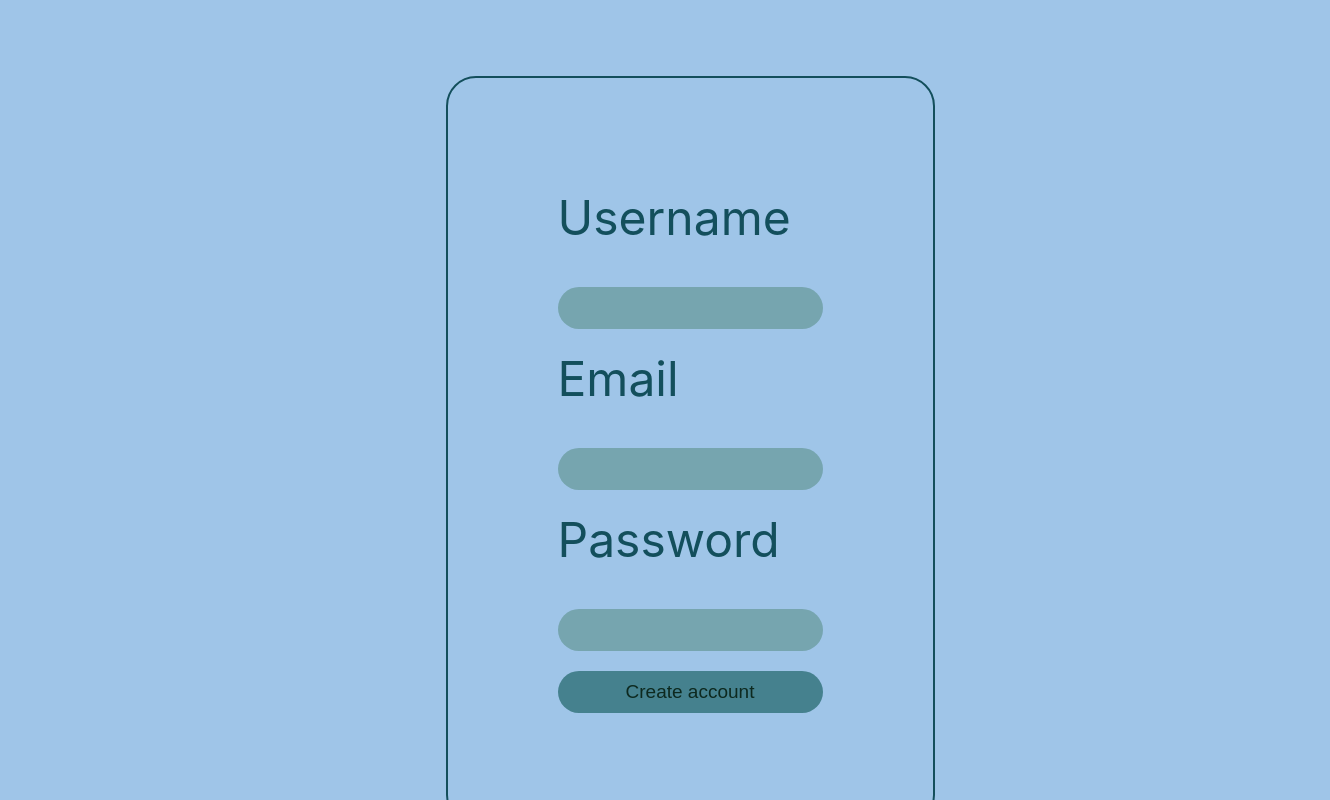
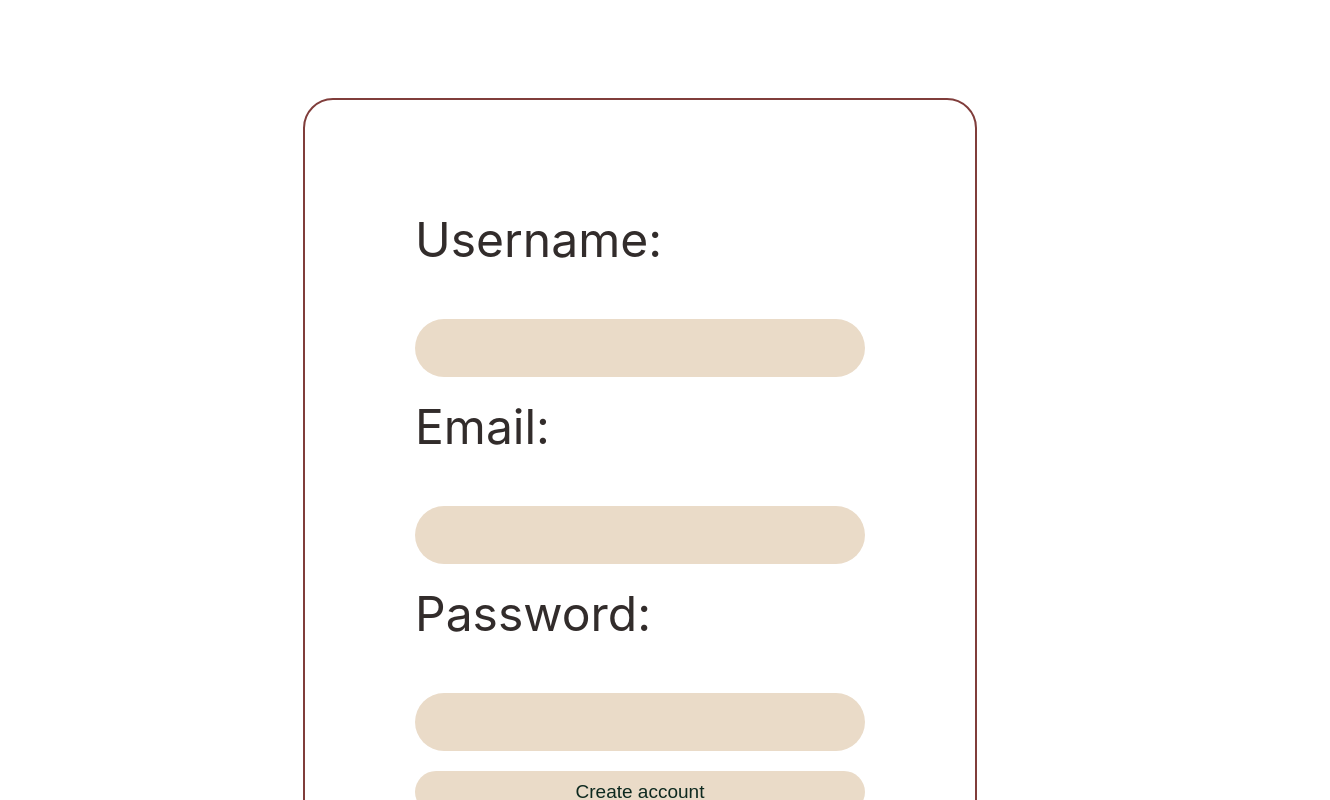
Before and after one commit to KacperTrybus/goit-react-hw-08-phonebook, a React (Create React App) app: page /goit-react-hw-08-phonebook/register in a window 1280 px wide. Shown: the top 800 px of the page, 1330 px wide, since content can reach past the window. Built offline with nearby package versions, Linux system fonts and the light colour scheme.

Commit message:
Updated styles
only login/register

```diff
--- a/src/components/Homepage/Homepage.jsx
+++ b/src/components/Homepage/Homepage.jsx
@@ -5,13 +5,16 @@ export const Homepage = () => {
   return (
     <div className="homepage">
       <ul className="homepage-list">
+        <p className="homepage-text">
+          Welcome to your phonebook! Choose either to:
+        </p>
         <li className="homepage-list-element">
           <Link className="homepage-link" to="register">
             Create an account
           </Link>
         </li>
+        <span className="homepage-text">or</span>
         <li className="homepage-list-element">
-          or <br />
           <Link className="homepage-link" to="login">
             Login
           </Link>
--- a/src/components/Homepage/homepage.css
+++ b/src/components/Homepage/homepage.css
@@ -1,21 +1,24 @@
 .homepage {
-  background-color: #9fc5e8;
-  color: #134f5c;
-  width: 100%;
-  height: 100vh;
+  max-width: 100%;
+  height: 80vh;
   display: flex;
   align-items: center;
   justify-content: center;
+  margin: auto;
+  flex-direction: column;
 }
 
 .homepage-list {
   list-style-type: none;
+  gap: 40px;
+  display: flex;
+  flex-direction: column;
 }
 
 .homepage-link {
   text-decoration: none;
   cursor: pointer;
-  color: #d7e2f8;
+  color: black;
   transition-timing-function: cubic-bezier(0.4, 0, 0.2, 1);
   transition-duration: 250ms;
 }
@@ -25,17 +28,21 @@
   font-weight: bold;
   text-transform: uppercase;
 }
+
+.homepage-text {
+  font-size: 2.5rem;
+}
 .homepage-link:visited {
-  color: #134f5c;
+  color: #322c2b;
 }
 .homepage-link:hover {
-  color: #f4f5f7;
+  color: #803d3b;
   transition-timing-function: cubic-bezier(0.4, 0, 0.2, 1);
   transition-duration: 250ms;
 }
 
 .homepage-link:unhover {
-  color: #f4f5f7;
+  color: #322c2b;
   transition-timing-function: cubic-bezier(0.4, 0, 0.2, 1);
   transition-duration: 250ms;
 }
--- a/src/components/Login/Login.jsx
+++ b/src/components/Login/Login.jsx
@@ -37,7 +37,7 @@ const Login = () => {
       <ul className="login-form-list">
         <li>
           <label className="login-form-label">
-            Email
+            Email:
             <input
               type="email"
               name="email"
@@ -50,7 +50,7 @@ const Login = () => {
 
         <li>
           <label className="login-form-label">
-            Password
+            Password:
             <input
               type="password"
               name="password"
--- a/src/components/Login/login.css
+++ b/src/components/Login/login.css
@@ -1,7 +1,7 @@
 .login-form {
-  background-color: #9fc5e8;
-  width: 100vw;
-  height: 100vh;
+  min-width: 100%;
+  min-height: 100%;
+  margin: auto;
   display: flex;
   align-items: center;
   justify-content: center;
@@ -9,8 +9,7 @@
 }
 
 .login-form-list {
-  border: 2px solid #134f5c;
-  color: #134f5c;
+  border: 2px solid #803d3b;
   border-radius: 30px;
   padding: 110px;
   display: flex;
@@ -20,29 +19,36 @@
 }
 
 .login-input {
-  background-color: #76a5af;
-  color: #134f5c;
+  background-color: #eadbc8;
   outline: none;
   border: none;
   border-radius: 30px;
-  padding: 10px;
-  font-size: 19px;
+  padding: 20px;
+  font-size: 1rem;
   margin: -10px 0px;
+}
+
+.login-input:focus {
+  background-color: #803d3b;
+  color: white;
+  transition-timing-function: cubic-bezier(0.4, 0, 0.2, 1);
+  transition-duration: 250ms;
 }
 
 .login-form-label {
   display: flex;
   flex-direction: column;
-  row-gap: 50px;
+  row-gap: 60px;
   margin-bottom: 30px;
 }
 
 .login-btn {
-  background-color: #45818e;
+  background-color: #eadbc8;
   color: #0d291f;
   outline: none;
   border: none;
   border-radius: 30px;
+  width: 450px;
   padding: 10px;
   font-size: 19px;
   cursor: pointer;
@@ -53,6 +59,5 @@
 .login-btn:hover {
   transition-timing-function: cubic-bezier(0.4, 0, 0.2, 1);
   transition-duration: 250ms;
-  background-color: #0c343d;
-  color: #9fc5e8;
+  background-color: #803d3b;
 }
--- a/src/components/Register/Register.jsx
+++ b/src/components/Register/Register.jsx
@@ -41,7 +41,7 @@ const Register = () => {
       <ul className="register-form-list">
         <li>
           <label className="register-form-label">
-            Username
+            Username:
             <input
               type="text"
               name="name"
@@ -54,7 +54,7 @@ const Register = () => {
 
         <li>
           <label className="register-form-label">
-            Email
+            Email:
             <input
               type="email"
               name="email"
@@ -67,7 +67,7 @@ const Register = () => {
 
         <li>
           <label className="register-form-label">
-            Password
+            Password:
             <input
               type="password"
               name="password"
--- a/src/components/Register/register.css
+++ b/src/components/Register/register.css
@@ -1,15 +1,14 @@
 .register-form {
-  background-color: #9fc5e8;
-  width: 100vw;
-  height: 100vh;
+  min-width: 100%;
+  max-height: 100%;
+  margin: auto;
   display: flex;
   align-items: center;
   justify-content: center;
   flex-direction: column;
 }
 .register-form-list {
-  border: 2px solid #134f5c;
-  color: #134f5c;
+  border: 2px solid #803d3b;
   border-radius: 30px;
   padding: 110px;
   display: flex;
@@ -19,28 +18,35 @@
 }
 
 .register-input {
-  background-color: #76a5af;
-  color: #134f5c;
+  background-color: #eadbc8;
   outline: none;
   border: none;
   border-radius: 30px;
-  padding: 10px;
-  font-size: 19px;
+  padding: 20px;
+  font-size: 1rem;
   margin: -10px 0px;
+}
+
+.register-input:focus {
+  background-color: #803d3b;
+  color: white;
+  transition-timing-function: cubic-bezier(0.4, 0, 0.2, 1);
+  transition-duration: 250ms;
 }
 
 .register-form-label {
   display: flex;
   flex-direction: column;
-  row-gap: 50px;
+  row-gap: 60px;
   margin-bottom: 30px;
 }
 .register-btn {
-  background-color: #45818e;
+  background-color: #eadbc8;
   color: #0d291f;
   outline: none;
   border: none;
   border-radius: 30px;
+  width: 450px;
   padding: 10px;
   font-size: 19px;
   cursor: pointer;
@@ -50,6 +56,5 @@
 .register-btn:hover {
   transition-timing-function: cubic-bezier(0.4, 0, 0.2, 1);
   transition-duration: 250ms;
-  background-color: #0c343d;
-  color: #9fc5e8;
+  background-color: #803d3b;
 }
--- a/src/components/app.css
+++ b/src/components/app.css
@@ -1,6 +1,6 @@
 body {
-  background-color: #9fc5e8;
-  color: #134f5c;
+  background-color: FEFAF6;
+  color: #322c2b;
 }
 
 .wrapper {
```
